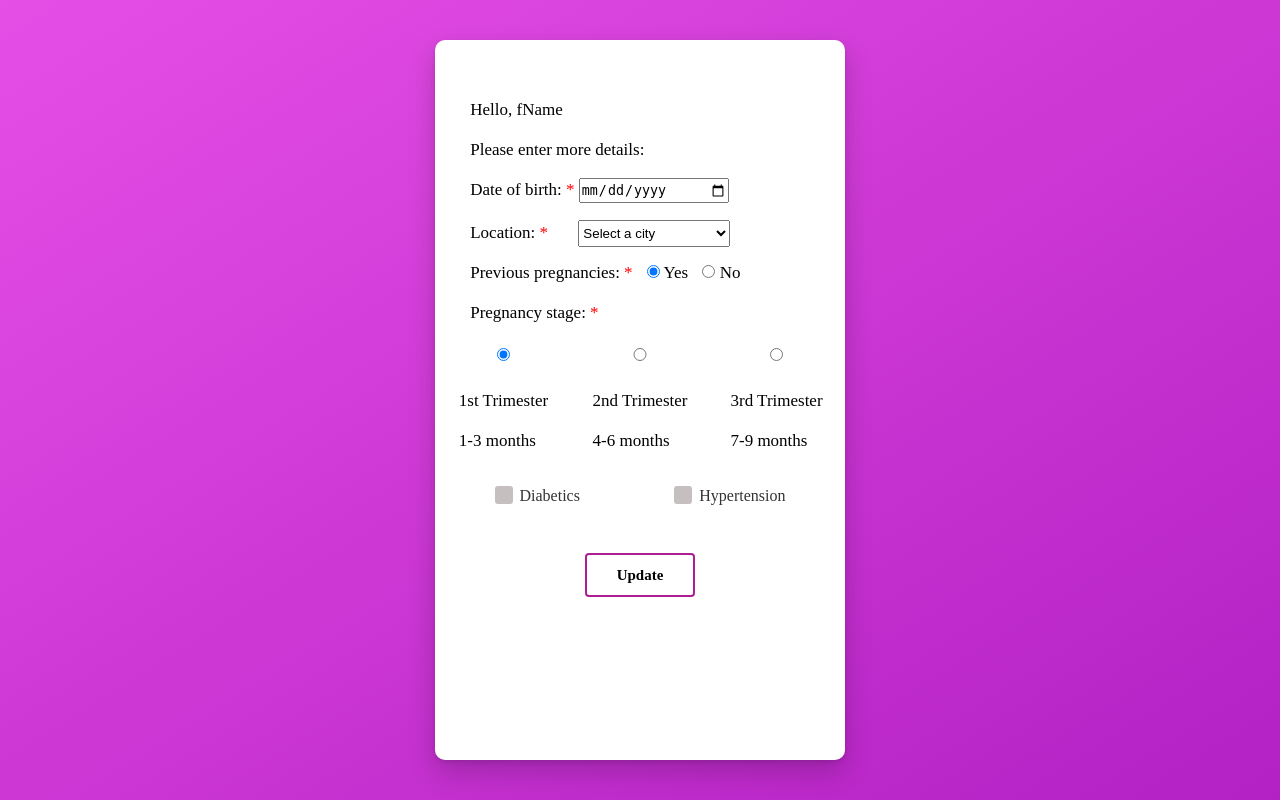
After one commit to Maroun-M/final-pregnacare, a PHP site: page /ouvatech/userInfo.php in a window 1280 px wide. The commit adds this page. Run offline with PHP 8.4, Linux system fonts and the light colour scheme.

Commit message:
added a patient class and the updateUserInfo tab for the patients with the database patient table

```diff
--- a/login.php
+++ b/login.php
@@ -78,8 +78,6 @@
           </a>
           <div class="login-btn-container">
             <button class="login-btn">LOGIN</button>
-      </form>
-
           </div>
         </div>
         <div class="signup-prompt-container">
@@ -87,6 +85,7 @@
             <a href="./index.html">Sign Up</a>
           </span></p>
         </div>
+      </form>
 
   </div>
   <!-- footer container -->
--- a/src/login.php
+++ b/src/login.php
@@ -41,11 +41,12 @@ class Login
                 echo "Registration not confirmed";
                 exit();
             } else {
-                // Start session and set user information
+                //  Set user information
                 $_SESSION['user_id'] = $row['id'];
                 $_SESSION['user_email'] = $row['email'];
 
 
+                // header('Location: ../userInfo.html');
                 echo 'Logged in successfully';
                 // Redirect user to index page
                 // header('Location: index.php');
--- a/src/userLogin.php
+++ b/src/userLogin.php
@@ -1,14 +1,14 @@
 <?php
 // Include the Login class file
 require_once('../src/login.php');
+// Create a new Login object
 session_start();
-// Create a new Login object
 $login = new Login();
 
 // Check if the login form was submitted
 if ($_SERVER['REQUEST_METHOD'] === 'POST' && isset($_POST['email']) && isset($_POST['password']) && isset($_POST['token'])) {
     // Call the login method and pass in the email, password, and token
     $login->login($_POST['email'], $_POST['password'], $_POST['token']);
-
+    echo $_SESSION['user_id'];
 }
 ?>
--- a/style.css
+++ b/style.css
@@ -1,4 +1,8 @@
-
+* {
+    padding: 0;
+    margin: 0;
+    box-sizing: border-box;
+}
 
 .front {
     background: url("preg.jpeg") no-repeat;
@@ -16,7 +20,7 @@
 .navbar {
     background-color: rgba(0, 0, 0, 0.396);
     color: white;
-    height:65px
+    height: 65px
 }
 
 .btn-ouva-pink {
@@ -248,7 +252,7 @@
     font-weight: 600;
     text-align: center;
     height: 40px;
-    padding-top:10px;
+    padding-top: 10px;
 }
 
 
@@ -275,7 +279,8 @@
     .info-wrapper {
         grid-template-columns: 1fr;
 
-        row-gap: 40px;;
+        row-gap: 40px;
+        ;
         margin-top: 50px;
         height: unset;
 
@@ -283,8 +288,8 @@
         background: radial-gradient(circle, rgba(219, 137, 219, 0.622) 4%, rgba(225, 179, 225, 0.58) 13%, rgb(242, 212, 242) 40%, rgb(253, 228, 255) 63%, rgb(254, 242, 255) 71%);
     }
 
-    .info-col-container{
-        padding:30px 15px 30px 15px;
+    .info-col-container {
+        padding: 30px 15px 30px 15px;
     }
 }
 
@@ -292,7 +297,8 @@
     .info-wrapper {
         grid-template-columns: 1fr 1fr;
 
-        row-gap: 40px;;
+        row-gap: 40px;
+        ;
         margin-top: 50px;
         height: unset;
 
@@ -300,8 +306,8 @@
         background: radial-gradient(circle, rgba(239, 130, 239, 0.622) 4%, rgba(237, 116, 236, 0.5803571428571428) 13%, rgb(239, 226, 239) 40%, rgb(251, 225, 255) 63%, rgb(255, 235, 255) 71%);
     }
 
-    .info-col-container{
-        padding:30px 15px 30px 15px;
+    .info-col-container {
+        padding: 30px 15px 30px 15px;
     }
 }
 
@@ -309,11 +315,11 @@ body {
     max-width: 100%;
 }
 
-.navbar-nav a{
+.navbar-nav a {
     all: unset;
 }
 
-.navbar-nav a:hover{
+.navbar-nav a:hover {
     all: unset;
 }
 
@@ -330,41 +336,44 @@ body {
 }
 
 
-.wrapper{
+.wrapper {
     display: flex;
     justify-content: center;
     align-items: center;
-    height:100vh;
+    height: 100vh;
     width: 100%;
 }
 
-.login-form-container{
+.login-form-container {
     background: white;
     /* border:2px solid black; */
     border-radius: 10px;
-    height:90vh;
+    height: 90vh;
     width: 30%;
     box-shadow: rgba(0, 0, 0, 0.2) 0px 12px 28px 0px, rgba(0, 0, 0, 0.1) 0px 2px 4px 0px, rgba(255, 255, 255, 0.05) 0px 0px 0px 1px inset;
 }
 
-.header{
+.header {
     display: flex;
     flex-direction: column;
     justify-content: center;
     align-items: center;
     text-align: center;
-    padding-top:35px;
+    padding-top: 35px;
 }
+
 .header .logo-img-container {
 
     width: 80px;
     height: 70px;
 }
-.logo-img-container img{
+
+.logo-img-container img {
     width: 100%;
-    height:100%;
+    height: 100%;
 }
-.header p{
+
+.header p {
     font-weight: 400;
 }
 
@@ -375,48 +384,49 @@ body {
     align-items: center;
     padding-top: 35px;
 }
-.input-container input{
 
-    width:80%;
-    height:45px;
+.input-container input {
+
+    width: 80%;
+    height: 45px;
     border: 1px solid #858282;
     border-radius: 3px;
     padding-left: 10px;
 }
 
-.reset-login-container{
+.reset-login-container {
     text-align: center;
     padding-top: 20px;
 }
 
-.reset-login-container p{
+.reset-login-container p {
     color: #858282;
     transition: 0.3s ease-in-out;
     font-size: 14px;
 }
 
 
-.reset-login-container a{
+.reset-login-container a {
     all: unset;
     transition: ease-in-out 0.2s;
 }
 
-.reset-login-container a:hover{
+.reset-login-container a:hover {
     all: unset;
     cursor: pointer;
 
 }
 
-.reset-login-container p:hover{
+.reset-login-container p:hover {
     color: #6b6464;
 
 }
 
 .login-btn-container {
-    padding-top:25px;
+    padding-top: 25px;
 }
 
-.login-btn-container button{
+.login-btn-container button {
     all: unset;
     border: 2px solid #ad1f91;
     padding: 8px 45px;
@@ -425,66 +435,219 @@ body {
     font-weight: 600;
 }
 
-.login-btn-container button:hover{
+.login-btn-container button:hover {
     border: 2px solid #842d74;
-    background-color: #f9a1e9;
+    background-color: #e213d4;
 
 }
 
-.signup-prompt-container{
-    padding-top:100px;
+.signup-prompt-container {
+    padding-top: 100px;
     text-align: center;
     font-weight: 400;
-    font-size:15px;
+    font-size: 15px;
 }
 
-.signup-prompt-container a{
+.signup-prompt-container a {
     all: unset;
 
 }
 
 .signup-prompt-container a:hover {
-    all:unset;
+    all: unset;
 }
 
-.sign-up-btn{
+.sign-up-btn {
     cursor: pointer;
-    color:#272626;
+    color: #272626;
     font-weight: 500;
     text-decoration: underline;
 }
 
+.user-info-container {
+    font-size: 17px;
+    width: 32%;
+
+
+}
+
 @media screen and (min-width:550px) and (max-width:800px) {
-    .login-form-container{
-        width:60%
+    .login-form-container {
+        width: 60%
     }
 
 }
 
 @media screen and (min-width:800px) and (max-width:1000px) {
-    .login-form-container{
-        width:50%
+    .login-form-container {
+        width: 50%
     }
 
 }
 
 
 @media screen and (min-width:1000px) and (max-width:1200px) {
-    .login-form-container{
-        width:40%;
+    .login-form-container {
+        width: 40%;
     }
 
 }
 
 
 @media screen and (max-width:550px) {
-    .login-form-container{
-        width:90%;
+    .login-form-container {
+        width: 90%;
         border: 1px solid rgba(16, 15, 15, 0.511);
     }
 
-    .wrapper{
+    .wrapper {
         background: white;
     }
 
 }
+
+
+/*  app userinfo page styles */
+
+.user-info-wrap {
+
+    display: flex;
+    justify-content: center;
+    align-items: center;
+    height: 100vh;
+    width: 100%;
+    background: #c2109f;
+    background: -webkit-linear-gradient(to bottom right, rgb(255, 0, 179), rgb(199, 157, 193));
+
+    background: linear-gradient(to bottom right, rgb(230, 79, 230), rgb(179, 32, 196));
+}
+
+
+.user-info-header {
+    margin-top: 50px;
+
+}
+
+.user-info-container form {
+    line-height: 40px;
+}
+
+.user-info-container p{
+    margin-left: 35px;
+
+}
+
+.user-info-container form input[name="dob"] {
+    width: 40%;
+    height: 25px;
+}
+
+.user-info-container form select[name="location"] {
+    margin-top: 10px;
+    width: 40.6%;
+    height: 26.5px;
+    margin-left: 26px;
+}
+
+.user-info-container form input[name="previous-pregnancies"] {
+    margin-left: 10px;
+}
+
+.stages-container-wrap {
+    display: grid;
+    grid-template-columns: 1fr 1fr 1fr;
+    align-items: center;
+}
+
+.stages-container {
+    display: grid;
+    align-items: center;
+    justify-content: center;
+    margin: 15px;
+    gap: 20px;
+}
+
+.disease-container {
+    display: flex;
+    justify-content:space-evenly;
+    align-items: center;
+    gap: 35px;
+}
+
+.update-btn-container {
+display: flex;
+justify-content: center;
+align-items: center;
+
+}
+
+.update-btn-container button{
+margin:0;
+
+font-size: 15px;
+padding:0px  30px;
+cursor: pointer;
+
+}
+
+.form-labels{
+    margin-left: 35px;;
+}
+
+.checkbox-label {
+    display: block;
+    position: relative;
+    padding-left: 25px;
+    margin-bottom: 12px;
+    cursor: pointer;
+    font-size: 16px;
+    color: #333;
+  }
+
+  .checkbox-label input[type="checkbox"] {
+    position: absolute;
+    opacity: 0;
+    cursor: pointer;
+
+  }
+
+  .checkbox-custom {
+    position: absolute;
+    top: 25%;
+    left: 0;
+    height: 18px;
+    width: 18px;
+    background-color: #c5bfbf;
+    transition: background-color 0.3s ease;
+    border-radius: 3px;
+  }
+
+  .checkbox-label input[type="checkbox"]:checked ~ .checkbox-custom {
+    background-color: #9b59b6;
+  }
+
+  .checkbox-custom:after {
+    content: "";
+    position: absolute;
+    display: none;
+  }
+
+  .checkbox-label input[type="checkbox"]:checked ~ .checkbox-custom:after {
+    display: block;
+  }
+
+  .checkbox-label .checkbox-custom:after {
+    left: 5px;
+    top: 2px;
+    width: 5px;
+    height: 10px;
+    border: solid white;
+    border-width: 0 2px 2px 0;
+    transform: rotate(45deg);
+  }
+
+
+
+.red {
+    color:red;
+}
--- /dev/null
+++ b/userInfo.php
@@ -0,0 +1,105 @@
+<!DOCTYPE html>
+<html lang="en">
+
+<head>
+  <meta charset="UTF-8" />
+  <meta http-equiv="X-UA-Compatible" content="IE=edge" />
+  <meta name="viewport" content="width=device-width, initial-scale=1.0" />
+  <title>Ouvatech</title>
+  <link rel="stylesheet" href="style.css" />
+  <link
+    href="https://fonts.googleapis.com/css2?family=Source+Sans+Pro:ital,wght@0,200;0,300;0,400;0,600;0,700;0,900;1,200;1,300;1,400;1,600;1,700;1,900&display=swap"
+    rel="stylesheet" />
+</head>
+
+<body>
+  <?php
+    session_start();
+  ?>
+  <div class="user-info-wrap">
+
+    <div class="login-form-container user-info-container">
+      <form action="./src/updateUserInfo.php" method="POST" enctype="multipart/form-data">
+      <div class="user-info-header">
+        <p>Hello, fName</p>
+        <p>Please enter more details:</p>
+      </div>
+        <div class="user-info-input">
+          <div class="form-labels">
+          <label for="dob">Date of birth: <span class="red">*</span></label>
+          <input type="date" id="dob" name="dob" placeholder="" /> <br />
+
+          <label for="location"> Location: <span class="red">*</span></label>
+          <select name="location" id="location">
+            <option value="" disabled selected>Select a city</option>
+            <option value="Beirut">Beirut</option>
+            <option value="Tripoli">Tripoli</option>
+            <option value="Sidon">Sidon</option>
+            <option value="Tyre">Tyre</option>
+            <option value="Byblos">Byblos</option>
+            <option value="Jounieh">Jounieh</option>
+            <option value="Zahle">Zahle</option>
+            <option value="Baabda">Baabda</option>
+            <option value="Aley">Aley</option>
+            <option value="Bhamdoun">Bhamdoun</option>
+            <option value="Jbeil">Jbeil</option>
+            <option value="Batroun">Batroun</option>
+            <option value="Chouf">Chouf</option>
+            <option value="Keserwan">Keserwan</option>
+            <option value="Metn">Metn</option>
+            <option value="Nabatieh">Nabatieh</option>
+            <option value="Hasbaya">Hasbaya</option>
+            <option value="Marjeyoun">Marjeyoun</option>
+            <option value="Bint Jbeil">Bint Jbeil</option>
+            <option value="Jezzine">Jezzine</option>
+            <option value="Rashaya">Rashaya</option>
+            <option value="West Bekaa">West Bekaa</option>
+            <option value="Akkar">Akkar</option>
+            <option value="Hermel">Hermel</option>
+            <option value="Baalbek">Baalbek</option>
+          </select>
+          <br />
+          <label > Previous pregnancies: <span class="red">*</span></label>
+          <input type="radio" name="previous-pregnancies" id="yes" value="true" checked/> <label for="yes">Yes</label>
+          <input type="radio" name="previous-pregnancies" id="no" value="false" /> <label for="no">No </label>
+
+          <br />
+          <label for="stage">Pregnancy stage: <span class="red">*</span> </label>
+          <br />
+        </div>
+          <div class="stages-container-wrap">
+            <div class="stages-container radio-container">
+              <input type="radio" name="pregnancy-stage" id="1st-stage" value="1" checked/>
+              <label for="1st-stage">1st Trimester<br>1-3 months</label>
+            </div>
+            <div class="stages-container">
+              <input type="radio" name="pregnancy-stage" id="2nd-stage" value="2" />
+              <label for="2nd-stage">2nd Trimester<br>4-6 months</label>
+            </div>
+            <div class="stages-container">
+              <input type="radio" name="pregnancy-stage" id="3rd-stage" value="3" />
+              <label for="3rd-stage">3rd Trimester<br>7-9 months</label>
+            </div>
+          </div>
+
+          <div class="disease-container">
+            <label class="checkbox-label">
+              <input type="checkbox" name="diabetics" value="true"><span class="checkbox-custom"></span>
+               Diabetics
+            </label>
+            <label class="checkbox-label">
+              <input type="checkbox" name="hypertension" value="false"><span class="checkbox-custom"></span>
+               Hypertension
+            </label>
+          </div>
+          <div class="login-btn-container update-btn-container">
+            <button class="login-btn update-btn">Update</button>
+          </div>
+      </form>
+
+    </div>
+  </div>
+
+</body>
+
+</html>
```
Also changed, not shown: src/Patient.php (added, +161 -0 lines), src/updateUserInfo.php (added, +31 -0 lines). Lines whose indentation alone changed are shown as unchanged.
